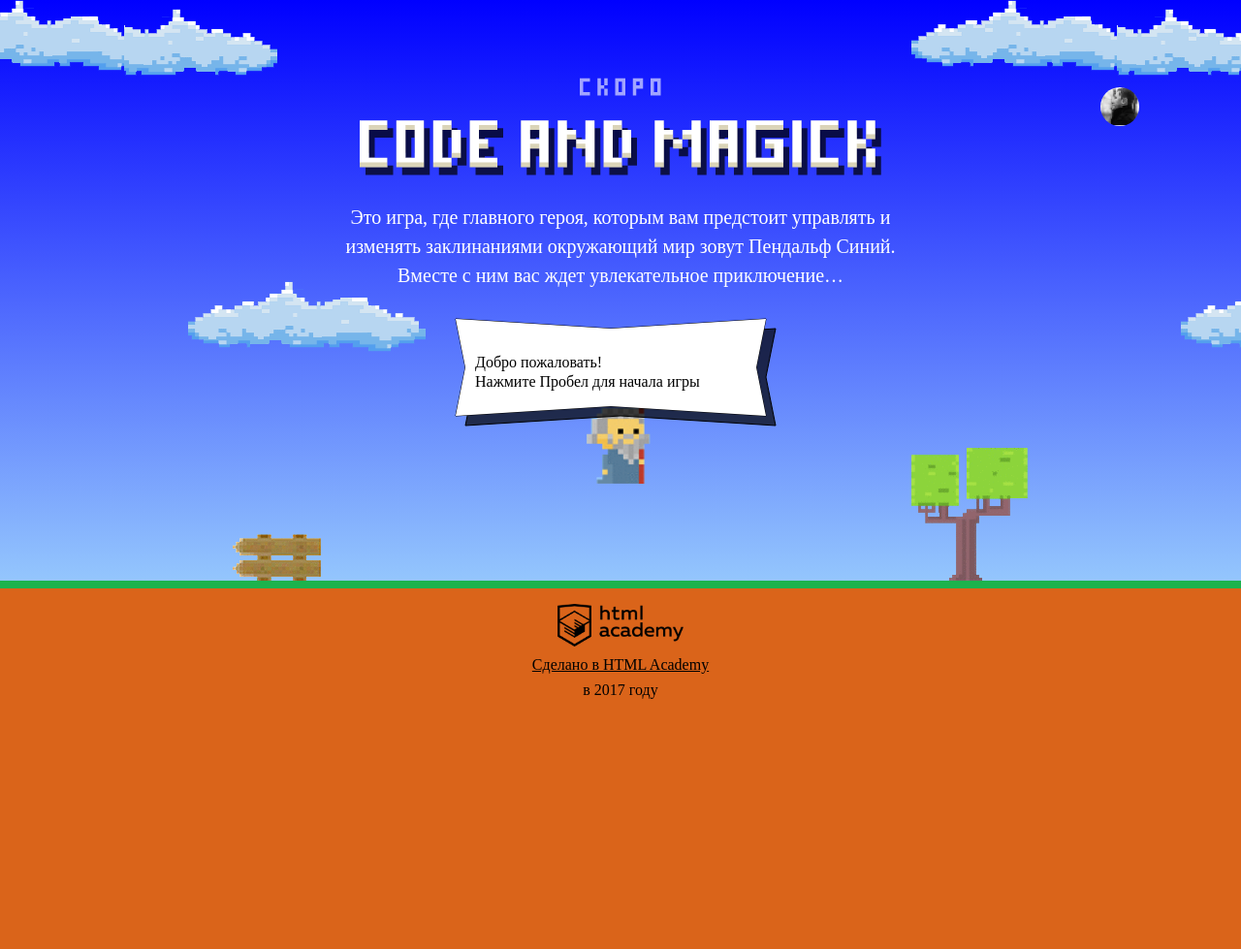
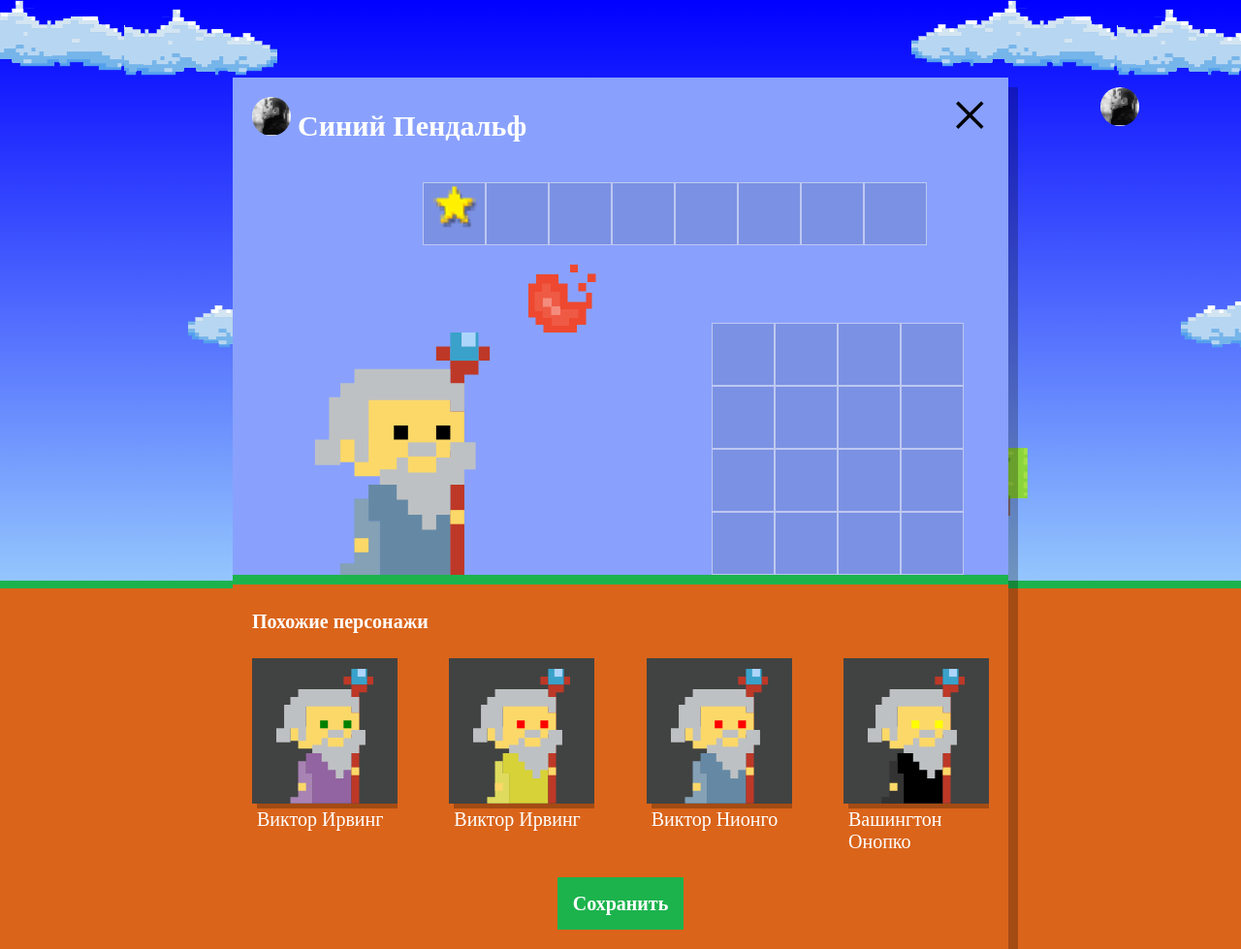
Before and after one commit to DariaChernykh/186126-code-and-magick, a website: page index.html in a window 1280 px wide. Shown: the whole page at 97% size. Before the commit the page ends 800 px from the top, so only its background shows below. Drawn offline with Linux system fonts and the light colour scheme; a web font is replaced by a local one.

Commit message:
Add setup.js

```diff
--- a/index.html
+++ b/index.html
@@ -182,6 +182,7 @@
 </template>
 
 <script src="js/stat.js"></script>
+<script src="js/setup.js"></script>
 
 <script>
  var fireballSize = 22;
--- /dev/null
+++ b/js/setup.js
@@ -0,0 +1,52 @@
+'use strict';
+
+var WIZARD_NAMES = ['Иван', 'Хуан Себастьян', 'Мария', 'Кристоф', 'Виктор',
+  'Юлия', 'Люпита', 'Вашингтон'];
+var WIZARD_SURNAMES = ['да Марья', 'Верон', 'Мирабелла', 'Вальц', 'Онопко',
+  'Топольницкая', 'Нионго', 'Ирвинг'];
+var COAT_COLORS = ['rgb(101, 137, 164)', 'rgb(241, 43, 107)',
+  'rgb(146, 100, 161)', 'rgb(56, 159, 117)', 'rgb(215, 210, 55)',
+  'rgb(0, 0, 0)'];
+var EYES_COLORS = ['black', 'red', 'blue', 'yellow', 'green'];
+
+document.querySelector('.setup').classList.remove('hidden');
+
+var similarListElement = document.querySelector('.setup-similar-list');
+var similarWizardTemplate = document.querySelector('#similar-wizard-template')
+  .content.querySelector('.setup-similar-item');
+
+function generateData(arr) {
+  return arr[Math.floor(Math.random() * arr.length)];
+}
+
+function generateWizards(number) {
+  var wizards = [];
+  while (wizards.length < number) {
+    wizards.push({
+      name: generateData(WIZARD_NAMES) + ' ' + generateData(WIZARD_SURNAMES),
+      coatColor: generateData(COAT_COLORS),
+      eyesColor: generateData(EYES_COLORS)
+    });
+  }
+  return wizards;
+}
+
+var renderWizard = function (wizard) {
+  var wizardElement = similarWizardTemplate.cloneNode(true);
+
+  wizardElement.querySelector('.setup-similar-label').textContent =
+    wizard.name;
+  wizardElement.querySelector('.wizard-coat').style.fill = wizard.coatColor;
+  wizardElement.querySelector('.wizard-eyes').style.fill = wizard.eyesColor;
+
+  return wizardElement;
+};
+
+var fragment = document.createDocumentFragment();
+generateWizards(4).forEach(function (value) {
+  fragment.appendChild(renderWizard(value));
+}
+);
+similarListElement.appendChild(fragment);
+
+document.querySelector('.setup-similar').classList.remove('hidden');
```
